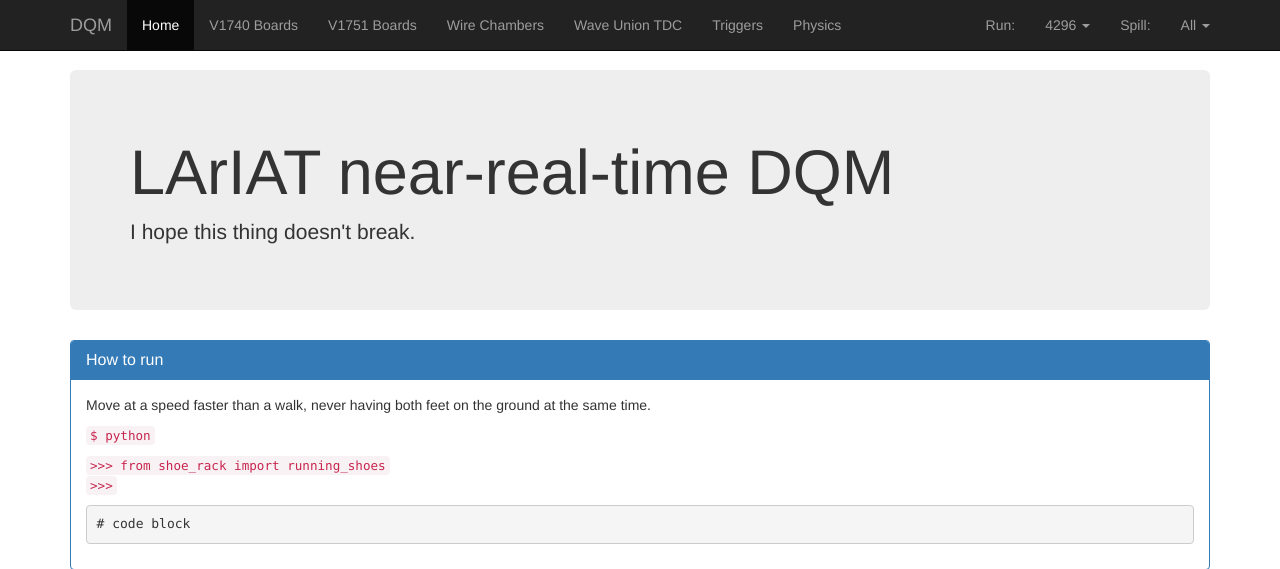
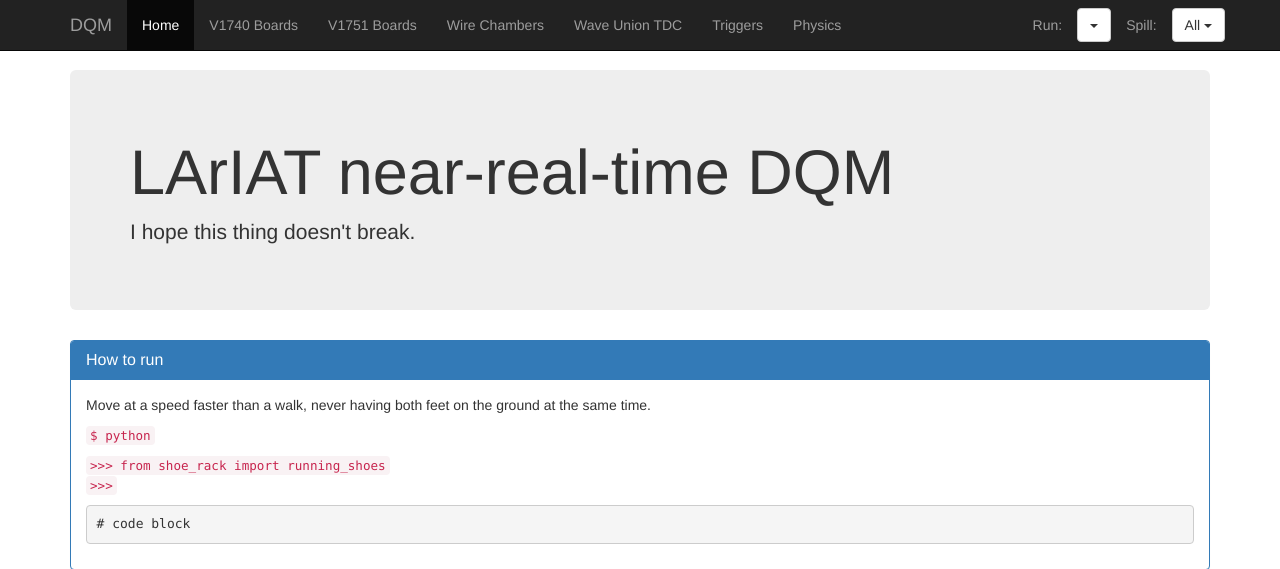
Before and after one commit to lariat/dqm, a Flask app: page / in a window 1280 px wide. Shown: the top 569 px of the page. Run offline with Flask 2, Linux system fonts and the light colour scheme; data that the repository does not hold is empty; some libraries are stand-ins or nearby versions.

Commit message:
Updated the run selection in the navbar. Not functional yet.

```diff
--- a/dqm/analyze.py
+++ b/dqm/analyze.py
@@ -145,6 +145,9 @@ key_timeout = 604800  # each count is 1 second
 # set redis key prefix
 run_key_prefix = 'dqm/run:{}//'.format(run_number)
 spill_key_prefix = 'dqm/run:{}/spill:{}/'.format(run_number, spill_number)
+
+# set key for latest run analyzed
+latest_run_key = 'dqm/latest-run'
 
 # set key that stores spill numbers analyzed in this run
 spills_list_key = run_key_prefix + 'spills'
@@ -401,8 +404,10 @@ for spill_key in spill_keys:
         p.expire(run_key, key_timeout)
         p.execute()
 
+# tell redis that this is the latest run analyzed and
 # add this spill number to list of analyzed spills
 p = redis.pipeline()
+p.set(latest_run_key, run_number)
 p.rpush(spills_list_key, spill_number)
 p.expire(spills_list_key, key_timeout)
 p.execute()
--- a/dqm/templates/base.html
+++ b/dqm/templates/base.html
@@ -22,6 +22,13 @@
     <link href="{{ url_for('static', filename='lib/bootstrap/css/bootstrap.min.css') }}" rel="stylesheet" type="text/css" media="screen">
     <link href="{{ url_for('static', filename='lib/d3-tip/css/d3-tip.min.css') }}" rel="stylesheet" type="text/css" media="screen">
     <link href="{{ url_for('static', filename='css/style.css') }}" rel="stylesheet" type="text/css" media="screen">
+    <style>
+    .scrollable-menu {
+        height: auto;
+        max-height: 500px;
+        overflow-x: hidden;
+    }
+    </style>
   </head>
   <body>
 
@@ -52,35 +59,53 @@
 
           <div class="navbar-right">
             <p class="navbar-text">Run:</p>
+
             <ul class="nav navbar-nav">
-              <li class="dropdown">
-                <a href="#" class="dropdown-toggle" data-toggle="dropdown" role="button" aria-expanded="false">4296 <span class="caret"></span></a>
-                <ul class="dropdown-menu" role="menu">
-                  <li class="dropdown-header">Live</li>
-                  <li><a href="#">4296</a></li>
-                  <li class="divider"></li>
-                  <li class="dropdown-header">Completed Runs</li>
-                  <li><a href="#">4294</a></li>
-                  <li><a href="#">4295</a></li>
-                </ul>
+              <li class="btn-group select" id="select-run">
+                <button type="button" class="btn btn-default navbar-btn dropdown-toggle" data-toggle="dropdown" aria-expanded="false">
+                  <span class="selected" id="selected-run"></span> <span class="caret"></span>
+                </button>
+                <ul class="dropdown-menu scrollable-menu option" id="runs" role="menu"></ul>
               </li>
             </ul>
+
             <p class="navbar-text">Spill:</p>
+
             <ul class="nav navbar-nav">
-              <li class="dropdown">
-                <a href="#" class="dropdown-toggle" data-toggle="dropdown" role="button" aria-expanded="false">All <span class="caret"></span></a>
-                <ul class="dropdown-menu" role="menu">
-                  <li class="dropdown-header">Live</li>
+              <li class="btn-group select" id="select-spill">
+                <button type="button" class="btn btn-default navbar-btn dropdown-toggle" data-toggle="dropdown" aria-expanded="false">
+                  <span class="selected" id="selected-spill">All</span> <span class="caret"></span>
+                </button>
+                <ul class="dropdown-menu scrollable-menu option" id="spills" role="menu">
                   <li><a href="#">All</a></li>
                   <li class="divider"></li>
                   <li class="dropdown-header">Completed Spills</li>
                   <li><a href="#">1</a></li>
                   <li><a href="#">2</a></li>
                   <li><a href="#">3</a></li>
+                  <li><a href="#">4</a></li>
+                  <li><a href="#">5</a></li>
+                  <li><a href="#">6</a></li>
+                  <li><a href="#">7</a></li>
+                  <li><a href="#">8</a></li>
+                  <li><a href="#">9</a></li>
+                  <li><a href="#">10</a></li>
+                  <li><a href="#">11</a></li>
+                  <li><a href="#">12</a></li>
+                  <li><a href="#">13</a></li>
+                  <li><a href="#">14</a></li>
+                  <li><a href="#">15</a></li>
+                  <li><a href="#">16</a></li>
+                  <li><a href="#">17</a></li>
+                  <li><a href="#">18</a></li>
+                  <li><a href="#">19</a></li>
+                  <li><a href="#">20</a></li>
                 </ul>
               </li>
             </ul>
+
           </div>
+
         </div><!--/.nav-collapse -->
 
       </div>
@@ -91,9 +116,29 @@
 {% include 'footer.html' %}
 
     <script>
-    $(".dropdown-menu li a").click(function(){
-      var selText = $(this).text();
-      $(this).parents('.dropdown').find('.dropdown-toggle').html(selText+' <span class="caret"></span>');
+    $(document).ready(function() {
+      $.getJSON($SCRIPT_ROOT + '/json?q=runs', function(data) {
+        //console.log(data.completed)
+        $('#selected-run').html(JSON.stringify(data.selected));
+        $('#runs').append('<li class="dropdown-header">Live</li>');
+        $('#runs').append('<li><a href="#">' + data.latest + '</a></li>');
+        $('#runs').append('<li class="divider"></li>');
+        $('#runs').append('<li class="dropdown-header">Completed Runs</li>');
+        for (var i = 0; i < data.completed.length; ++i) {
+            //console.log(data.completed[i])
+            $('#runs').append('<li><a href="#">' + data.completed[i] + '</a></li>');
+        }
+      });
+    });
+    </script>
+
+    <script>
+    $('body').on('click', '.option li', function() {
+      var i = $(this).parents('.select').attr('id');
+      var v = $(this).children().text();
+      var o = $(this).attr('id');
+      $('#' + i + ' .selected').attr('id', o);
+      $('#' + i + ' .selected').text(v);
     });
     </script>
 
--- a/dqm/views.py
+++ b/dqm/views.py
@@ -70,10 +70,28 @@ def json():
     else:
         key_prefix = 'dqm/run:*/spill:*/'
 
-    if query == 'trigger-histogram':
+    if query == 'runs':
+        selected_run = 4296
+        runs_list = []
+        keys = redis.keys('dqm/run:*//spills')
+        for key in keys:
+            run_number = int(key.split('/')[1].split(':')[1])
+            runs_list.append(run_number)
+        runs_list.sort(reverse=True)
+        latest_run = runs_list.pop(0)
+        if latest_run != int(redis.get('dqm/latest-run')):
+            return jsonify(json_data)
+        json_data = {
+                'query': query,
+                'selected': selected_run,
+                'latest': latest_run,
+                'completed': runs_list,
+            }
+        return jsonify(json_data)
+
+    elif query == 'trigger-histogram':
         device = request.args.get('device', None)
         board_id = request.args.get('board_id', -1)
-        #integral = request.args.get('integral', False)
         device_key = None
         if device == 'v1740' and int(board_id) in range(0, 8):
             device_key = 'v1740/board-{}-'.format(board_id)
@@ -93,8 +111,6 @@ def json():
         counts = np.sum(np.array(p.execute(), dtype=np.int64), axis=0)
         if type(counts) != np.ndarray:
             return jsonify(json_data)
-        #if integral:
-        #    return jsonify(data=np.sum(counts))
         data = [
             { 'bin': round(i, 1), 'count': j } for i, j in zip(bins, counts)
         ]
@@ -179,30 +195,6 @@ def json():
             }
         return jsonify(json_data)
 
-    #elif query == 'mwpc-tdc-histograms':
-    #    bins = np.arange(200, 520, 1)
-    #    data_names = [
-    #        'tdc{0:02d}data'.format(tdc_index+1) for tdc_index in xrange(0, 16)
-    #        ]
-    #    data = [ [] for tdc_index in xrange(0, 16) ]
-    #    for tdc_index in xrange(0, 16):
-    #        keys = redis.keys(
-    #            key_prefix + 'mwpc/tdc-{}-histogram'.format(tdc_index+1)
-    #            )
-    #        p = redis.pipeline()
-    #        for key in keys:
-    #            p.lrange(key, 0, -1)
-    #        counts = np.sum(np.array(p.execute(), dtype=np.int64), axis=0)
-    #        data[tdc_index] = [
-    #            { 'bin': i, 'count': j } for i, j in zip(bins, counts)
-    #            ]
-    #    json_data = {
-    #        data_names[tdc_index]: data[tdc_index]
-    #        for tdc_index in xrange(0, 16)
-    #        }
-    #    json_data['query'] = query
-    #    return jsonify(json_data)
-
     elif query == 'v1751-tof-histogram':
         keys = redis.keys(key_prefix + 'v1751/tof-histogram')
         p = redis.pipeline()
```
